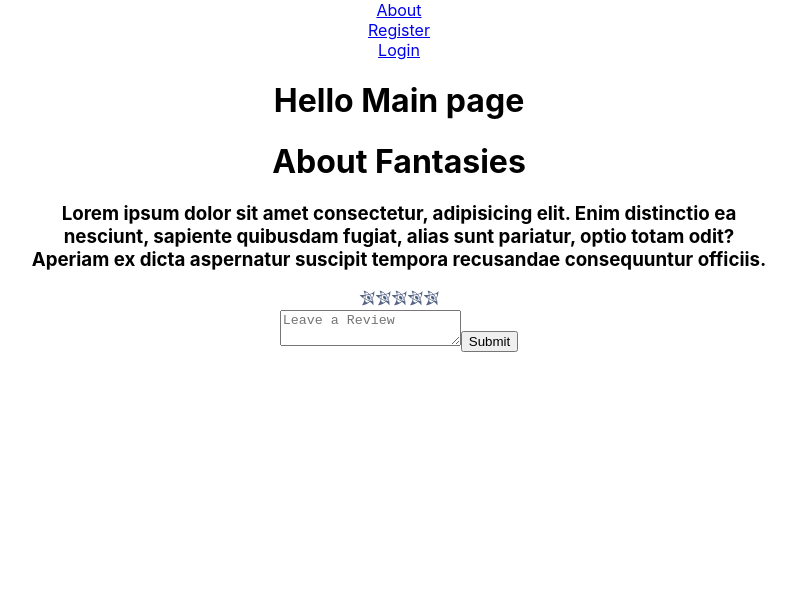
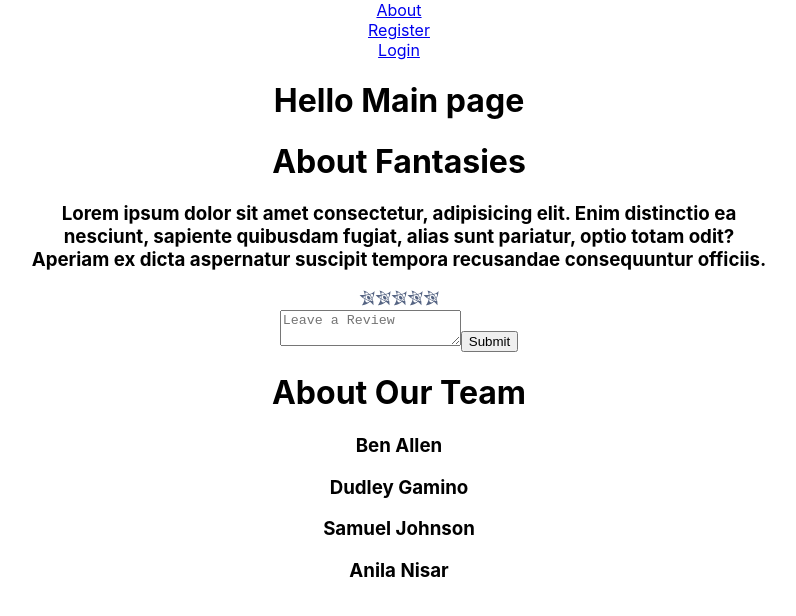
Before and after one commit to Anila277/Fantasies, a React (Create React App) app: page /about in a window 1280 px wide. Shown: the top 616 px of the page, without its empty margins (241-1037 px from the left). Built offline with nearby package versions, Linux system fonts and the light colour scheme.

Commit message:
wip: adds name of the creators

```diff
--- a/src/pages/About.js
+++ b/src/pages/About.js
@@ -51,6 +51,14 @@ function About(props) {
                 placeHolder='Leave a Review'
             />
             <button>Submit</button>
+            <div className="profile">
+                <h1>About Our Team</h1>
+                <h3>Ben Allen</h3>
+                <h3>Dudley Gamino</h3>
+                <h3>Samuel Johnson</h3>
+                <h3>Anila Nisar</h3>
+
+            </div>
         </div>
     )
 }
```
